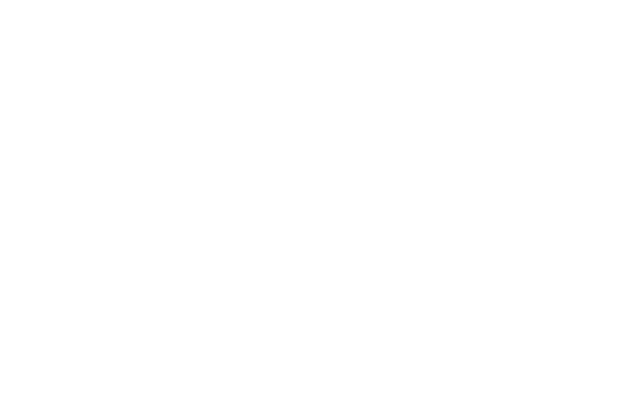
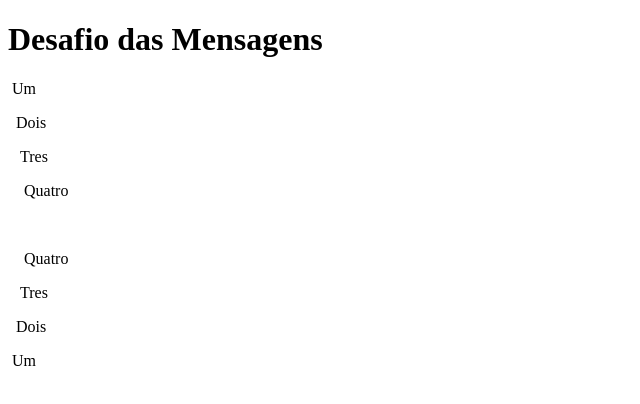
Before and after one commit to Flavero85/exercicios_de_casa, a plain HTML site: page exercicio09.html in a window 1280 px wide. Shown: the whole page, without its empty margins (0-640 px from the left). Drawn offline with Linux system fonts and the light colour scheme.

Commit message:
Update exercicio09.html

```diff
--- a/exercicio09.html
+++ b/exercicio09.html
@@ -6,6 +6,15 @@
     <title>Exercicio 09</title>
 </head>
 <body>
-
+    <h1>Desafio das Mensagens</h1>
+    <p>&nbsp;Um</p>
+    <p>&nbsp;&nbsp;Dois</p>
+    <p>&nbsp;&nbsp;&nbsp;Tres</p>
+    <p>&nbsp;&nbsp;&nbsp;&nbsp;Quatro</p>
+    <br>
+    <p>&nbsp;&nbsp;&nbsp;&nbsp;Quatro</p>
+    <p>&nbsp;&nbsp;&nbsp;Tres</p>
+    <p>&nbsp;&nbsp;Dois</p>
+    <p>&nbsp;Um</p>
 </body>
 </html>
```
